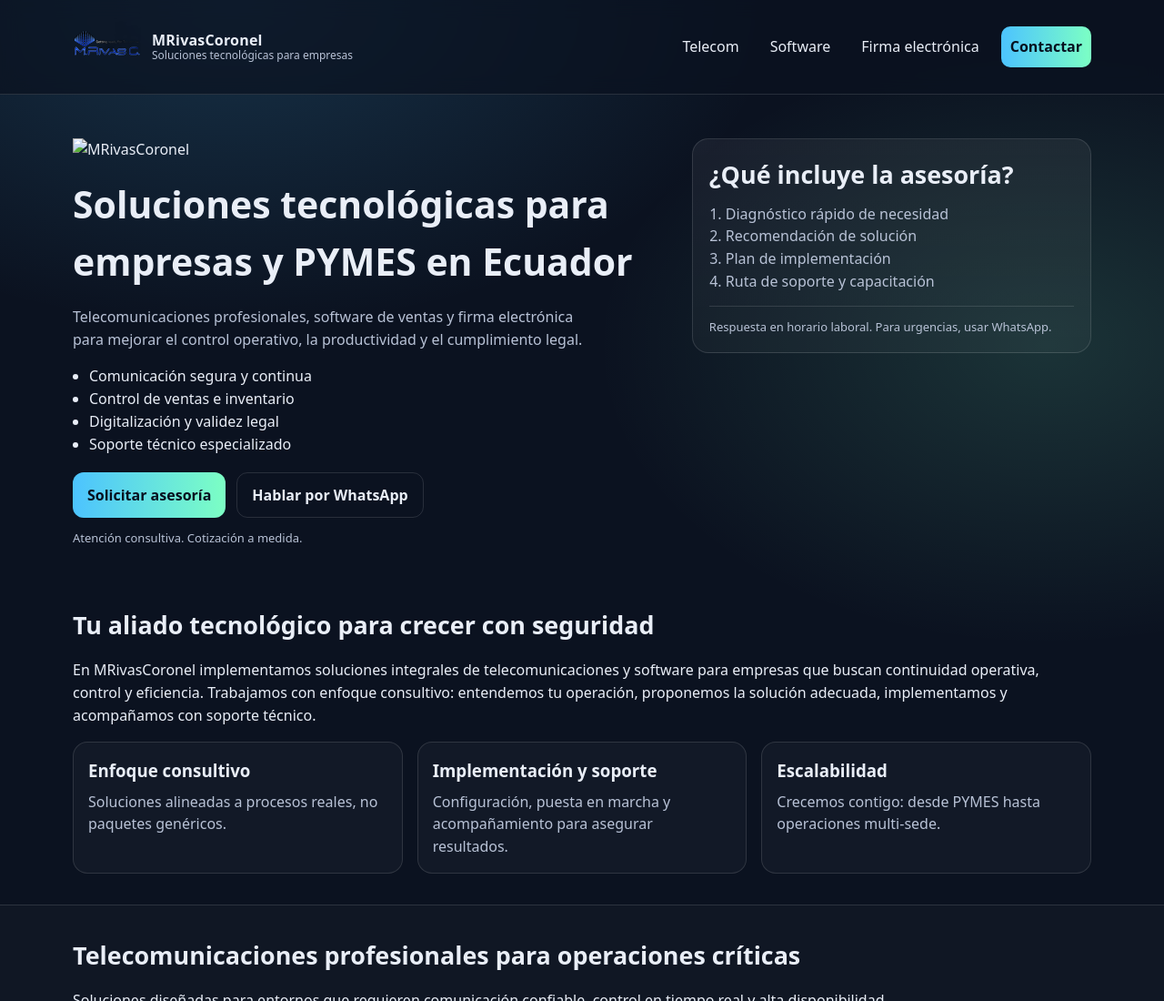
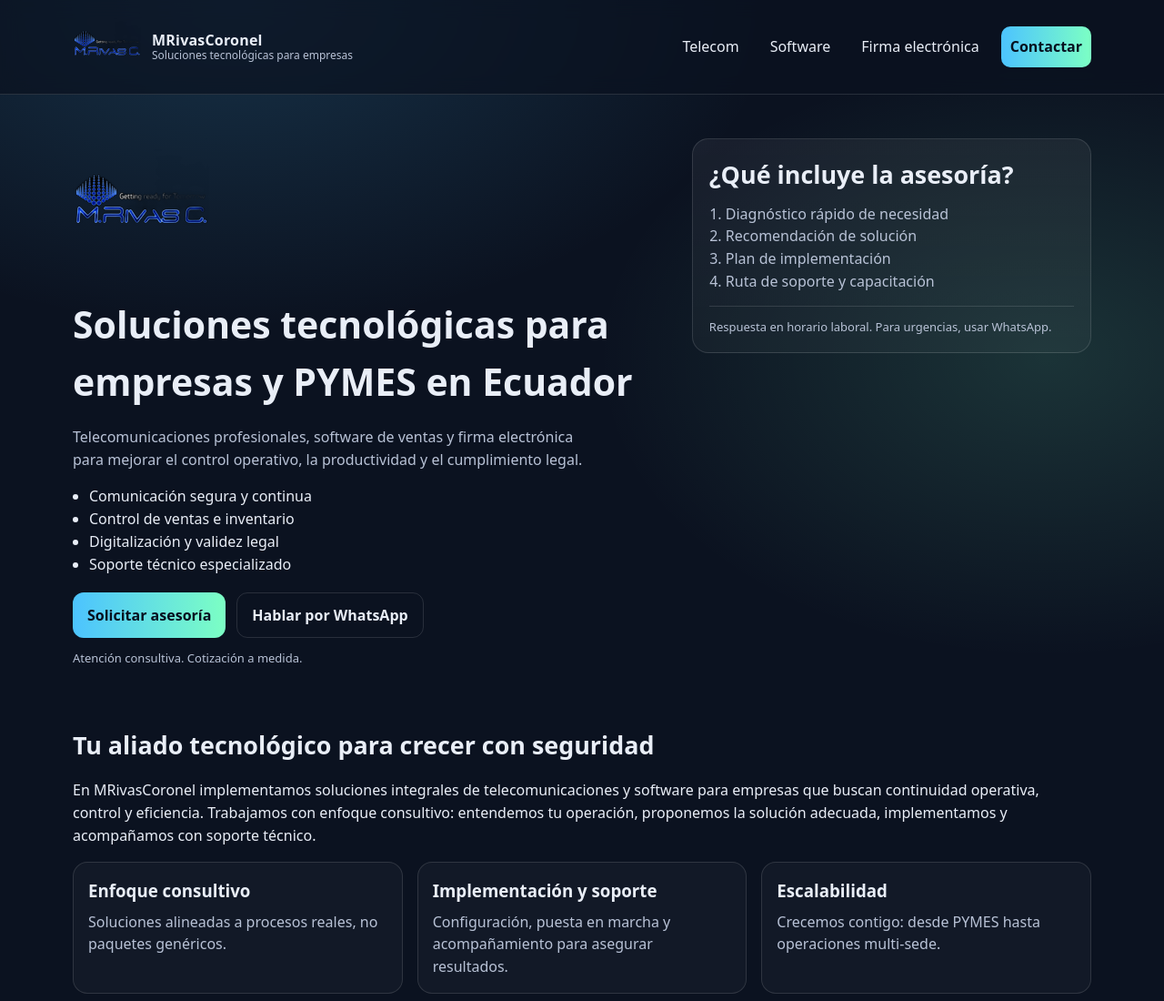
Before and after one commit to mrivasco/mrivascoroneltech, a plain HTML site: page index.html in a window 1280 px wide. Shown: the top 1100 px of the page at 91% size. Drawn offline with Linux system fonts and the light colour scheme.

Commit message:
Update logo image source in index.html

```diff
--- a/index.html
+++ b/index.html
@@ -54,7 +54,7 @@
       <div class="container hero__grid">
         <div class="hero__copy">
         <img
-          src="assets/images/logo-mrivascoronel.png"
+          src="assets/LogoMRC_MRivas_150.png"
           alt="MRivasCoronel"
           class="hero__logo"
           loading="lazy"
```
